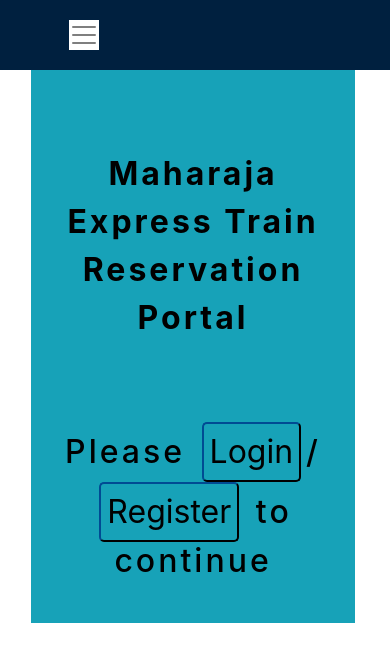
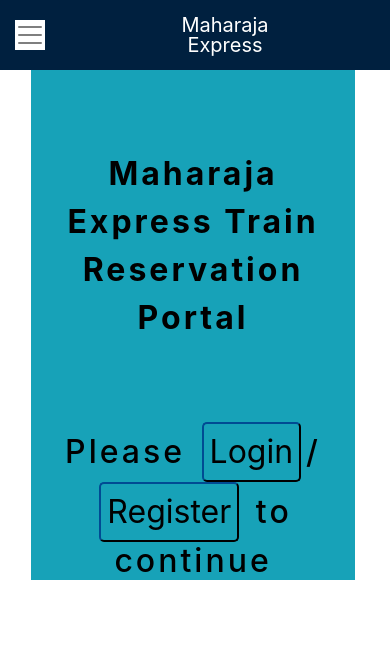
Before and after one commit to HarshitSheth/TrainReservation, an Angular app in the folder trainreservationfrontend/: page / in a window 390 px wide. Shown: the top 662 px of the page. Built offline with nearby package versions, Linux system fonts and the light colour scheme.

Commit message:
Made UI changes for mobile compatibility

```diff
--- a/trainreservationfrontend/src/app/global-menu/global-menu.component.css
+++ b/trainreservationfrontend/src/app/global-menu/global-menu.component.css
@@ -41,3 +41,13 @@
 .navbar-toggler-icon{
   background-color: white !important;
 }
+
+.hamburger-icon{
+  width: 60px !important;
+}
+
+.hamburger-body{
+  border-style: solid;
+  border-radius: 5px;
+  border-color: #00203FFF;
+}
--- a/trainreservationfrontend/src/app/global-menu/global-menu.component.html
+++ b/trainreservationfrontend/src/app/global-menu/global-menu.component.html
@@ -29,10 +29,14 @@
 
 
 <nav class="navbar navbar-expand-lg navbar-light bg-light topNav">
-  <button class="navbar-toggler" type="button" (click)="hamburgerClick()">
+  <button class="navbar-toggler hamburger-icon" type="button" (click)="hamburgerClick()">
     <span class="navbar-toggler-icon"></span>
   </button>
-    <div class="collapse navbar-collapse" id="navbarSupportedContent">
+  <button class="navbar-toggler container" type="button" (click)="goToHome()">
+    <div>Maharaja Express</div>
+  </button>
+
+  <div class="collapse navbar-collapse" id="navbarSupportedContent">
     <ul class="navbar-nav mr-auto">
       <li class="nav-item">
         <button class="nav-link" (click)="goToHome()">Home</button>
@@ -50,8 +54,6 @@
         <button class="nav-link" (click)="goToClassAvailability()">Get availability</button>
       </li>
     </ul>
-<!--  </div>-->
-<!--  <div class="collapse navbar-collapse">-->
     <ul class="navbar-nav float-right">
       <li class="nav-item" *ngIf="loggedIn()">
         <button class="nav-link" (click)="goToLogout()">Logout</button>
@@ -66,7 +68,7 @@
   </div>
 </nav>
 <div *ngIf="hamburger">
-  <ul *ngIf="loggedIn()">
+  <ul *ngIf="loggedIn()" class="hamburger-body">
     <li><a (click)="goToHome()">Home</a></li>
     <li><a (click)="goToReservation()">Book a Reservation</a></li>
     <li><a (click)="goToPassengerDetails()">Get Passenger details</a></li>
@@ -74,7 +76,7 @@
     <li><a (click)="goToClassAvailability()">Get Availability</a></li>
     <li><a (click)="goToLogout()">Logout</a></li>
   </ul>
-  <ul *ngIf="!loggedIn()">
+  <ul *ngIf="!loggedIn()" class="hamburger-body">
     <li><a (click)="goToHome()">Home</a></li>
     <li><a (click)="goToRegister()">Register</a></li>
     <li><a (click)="goToLogin()">Login</a></li>
--- a/trainreservationfrontend/src/app/home/home.component.css
+++ b/trainreservationfrontend/src/app/home/home.component.css
@@ -39,7 +39,7 @@
 .bg{
   margin-left: 8%;
   width: 83%;
-  height: 553px;
+  height: 100%;
   background-color: #17a2b8;
   /*background: url('../../assets/train.jpg') no-repeat center;*/
   /*background-size: cover;*/
--- a/trainreservationfrontend/src/app/home/home.component.html
+++ b/trainreservationfrontend/src/app/home/home.component.html
@@ -4,9 +4,10 @@
     <div align="center" class="welcome"><strong>Maharaja Express Train Reservation Portal</strong></div>
     <div *ngIf="!existingUser" align="center" class="welcome"><h2>Please <button (click)="goToLogin()">Login</button>/<button (click)="goToRegister()">Register</button> to continue</h2></div>
     <div *ngIf="existingUser" class="text-center display-4 top welcome-user-text">
-      <br><br>
+      <br>
       <h3>Welcome {{user.toUpperCase()}}!</h3>
-
+      <br>
+      <h3>Book a reservation? Click <button (click)="goToReservation()">here</button></h3>
     </div>
   </div>
   </body>
--- a/trainreservationfrontend/src/app/home/home.component.ts
+++ b/trainreservationfrontend/src/app/home/home.component.ts
@@ -28,4 +28,7 @@
     this.router.navigate(['register']);
   }
 
+  goToReservation() {
+    this.router.navigate(['reservation']);
+  }
 }
--- a/trainreservationfrontend/src/app/reservation/reservation.component.css
+++ b/trainreservationfrontend/src/app/reservation/reservation.component.css
@@ -27,7 +27,6 @@
   height: 10px;
   border-color: #00203FFF;
   bottom: 0;
-  right:0;
   margin-top: 13%;
 }
 
--- a/trainreservationfrontend/src/app/reservation/reservation.component.html
+++ b/trainreservationfrontend/src/app/reservation/reservation.component.html
@@ -80,7 +80,7 @@
     </div>
 
     <div class="col-sm">
-      <table *ngIf="!paymentSuccess" class="float-right left font-size table table-bordered" style="width: 100%">
+      <table *ngIf="!paymentSuccess" class="float-right container font-size table table-bordered" style="width: 100%">
         <tr>
           <th style="max-height: 5px">Class</th>
           <th>Fare (Rs)</th>
```
Also changed, not shown: 14 other files (tests, documents, lock files or other folders).
